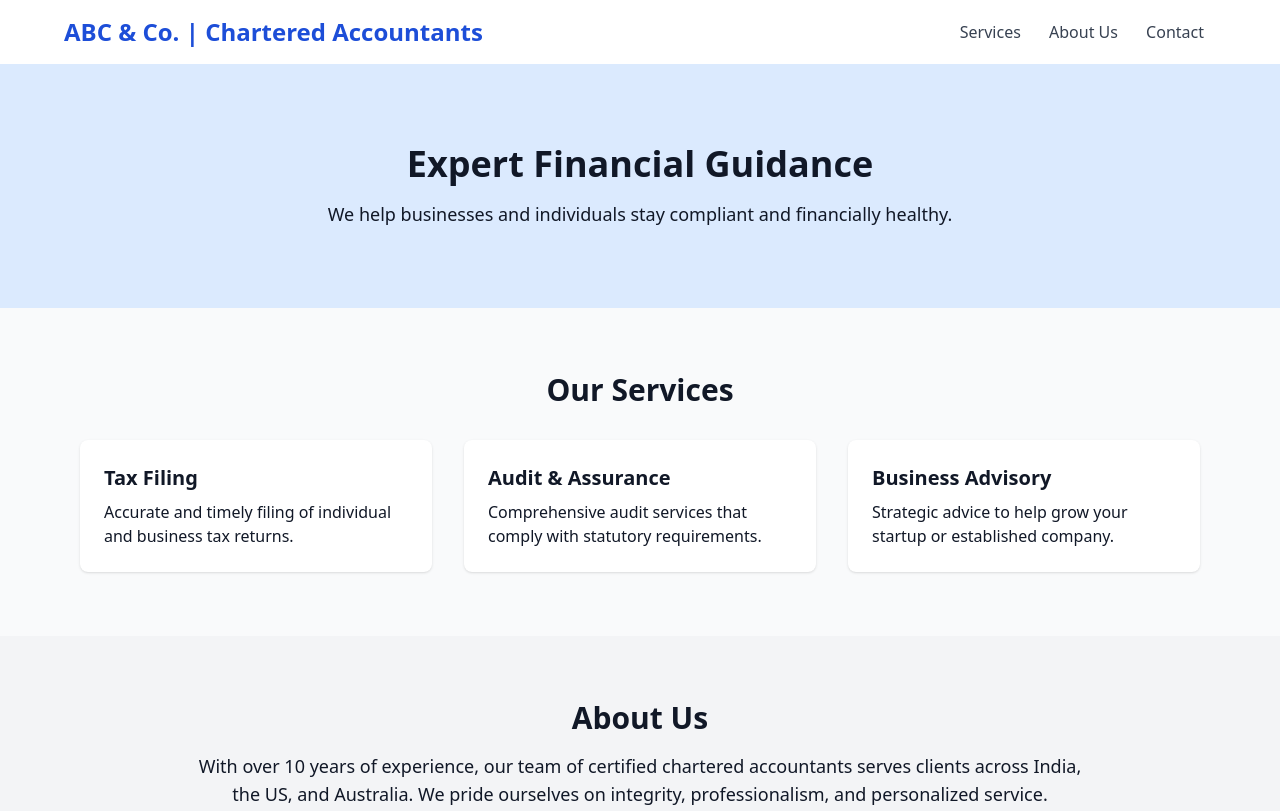
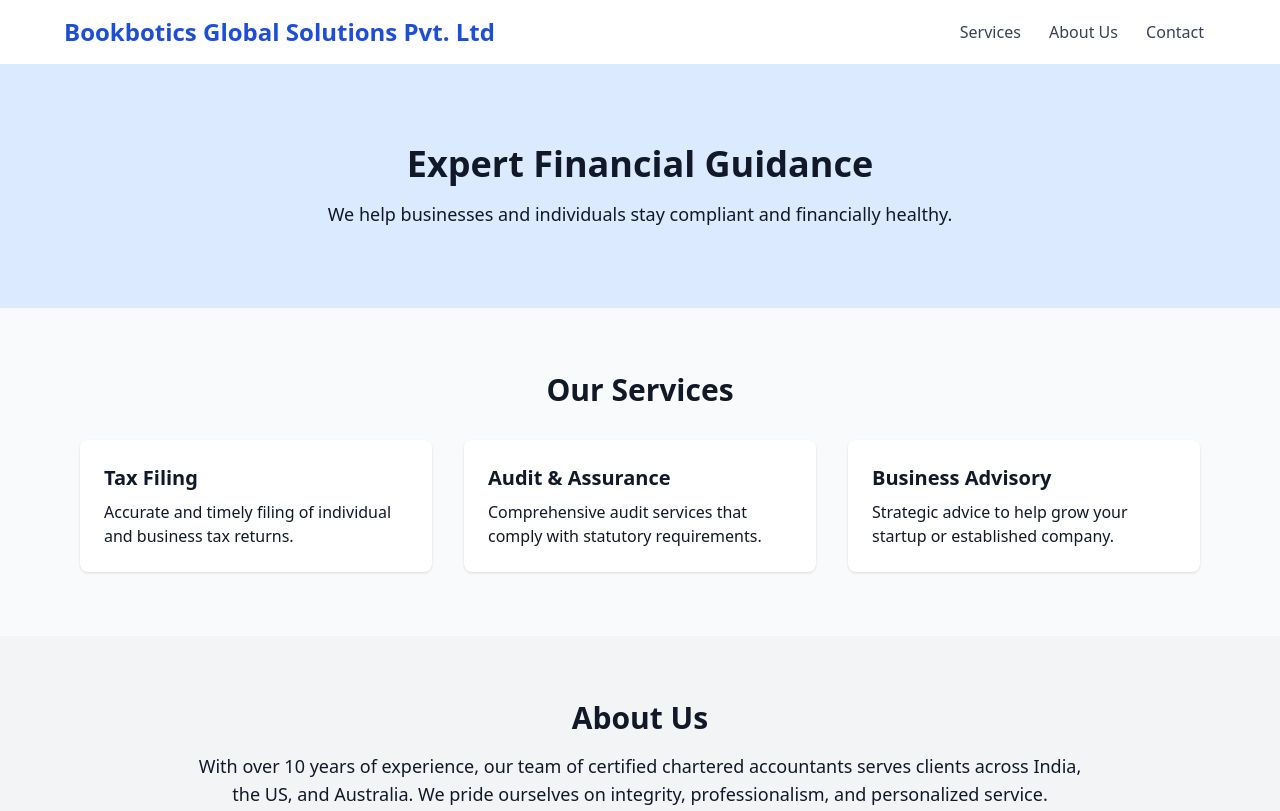
Before and after one commit to Himanshu02-tech-dev/website, a plain HTML site: page a.html in a window 1280 px wide. Shown: the top 811 px of the page. Drawn offline with nearby package versions, Linux system fonts and the light colour scheme.

Commit message:
Update a.html

```diff
--- a/a.html
+++ b/a.html
@@ -3,13 +3,13 @@
 <head>
   <meta charset="UTF-8" />
   <meta name="viewport" content="width=device-width, initial-scale=1.0" />
-  <title>CA Firm - Financial Expertise</title>
+  <title>CA Bookbotics</title>
   <script src="https://cdn.tailwindcss.com"></script>
 </head>
 <body class="bg-gray-50 text-gray-900 font-sans">
   <header class="bg-white shadow-md p-4">
     <div class="max-w-6xl mx-auto flex justify-between items-center">
-      <h1 class="text-2xl font-bold text-blue-700">ABC & Co. | Chartered Accountants</h1>
+      <h1 class="text-2xl font-bold text-blue-700">Bookbotics Global Solutions Pvt. Ltd</h1>
       <nav>
         <a href="#services" class="mx-3 text-gray-700 hover:text-blue-600">Services</a>
         <a href="#about" class="mx-3 text-gray-700 hover:text-blue-600">About Us</a>
```
